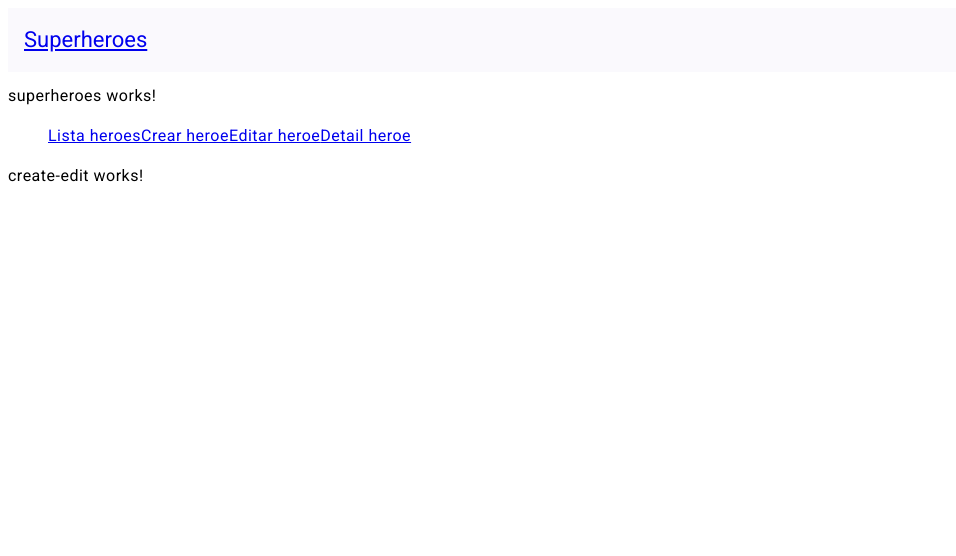
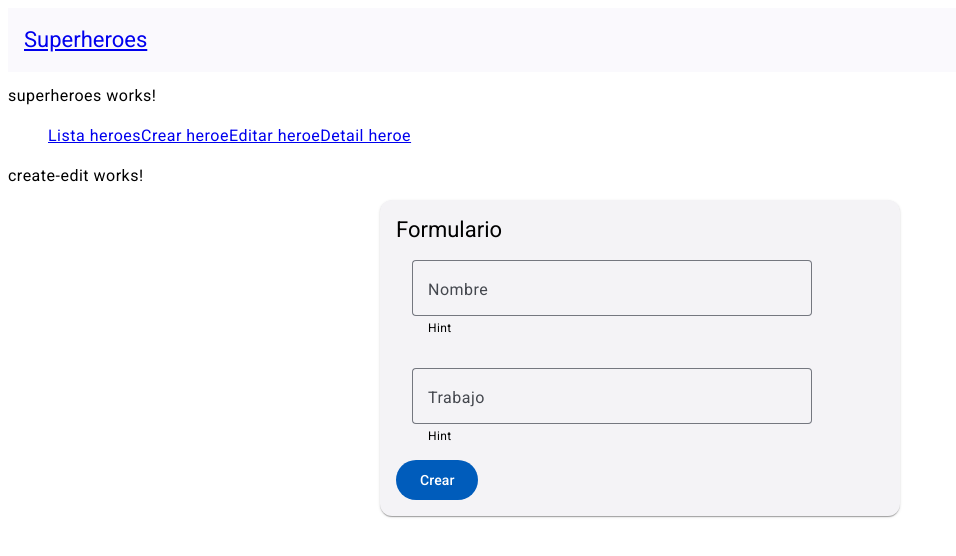
Before and after one commit to willvcg/superheroes-app, an Angular app: page /superheroes/create in a window 1280 px wide. Shown: the top 556 px of the page, without its empty margins (0-956 px from the left). Built offline with nearby package versions, Linux system fonts and the light colour scheme.

Commit message:
feat: create form

```diff
--- a/src/app/superheroes/pages/create-edit/create-edit.component.html
+++ b/src/app/superheroes/pages/create-edit/create-edit.component.html
@@ -1 +1,24 @@
 <p>create-edit works!</p>
+<div class="container">
+  <mat-card>
+    <mat-card-header>
+      <mat-card-title>Formulario</mat-card-title>
+    </mat-card-header>
+    <mat-card-content>
+      <form [formGroup]="form" (submit)="onSubmit()">
+        <mat-form-field appearance="outline" class="input-form">
+          <mat-label>Nombre</mat-label>
+          <input matInput formControlName="name" />
+          <mat-hint>Hint</mat-hint>
+        </mat-form-field>
+        <mat-form-field appearance="outline" class="input-form">
+          <mat-label>Trabajo</mat-label>
+          <input matInput formControlName="job" />
+          <mat-hint>Hint</mat-hint>
+        </mat-form-field>
+        <br />
+        <button mat-flat-button color="primary" type="submit">Crear</button>
+      </form>
+    </mat-card-content>
+  </mat-card>
+</div>
--- a/src/app/superheroes/pages/create-edit/create-edit.component.scss
+++ b/src/app/superheroes/pages/create-edit/create-edit.component.scss
@@ -0,0 +1,10 @@
+.container {
+  display: flex;
+  justify-content: center;
+}
+
+.input-form {
+  width: 100%;
+  max-width: 400px;
+  padding: 1rem;
+}
--- a/src/app/superheroes/pages/create-edit/create-edit.component.ts
+++ b/src/app/superheroes/pages/create-edit/create-edit.component.ts
@@ -1,12 +1,38 @@
 import { Component } from '@angular/core';
-
+import {
+  FormControl,
+  FormGroup,
+  FormsModule,
+  ReactiveFormsModule,
+} from '@angular/forms';
+import { MatButtonModule } from '@angular/material/button';
+import { MatCardModule } from '@angular/material/card';
+import { MatFormField, MatFormFieldModule } from '@angular/material/form-field';
+import { MatIconModule } from '@angular/material/icon';
+import { MatInputModule } from '@angular/material/input';
 @Component({
   selector: 'app-create-edit',
   standalone: true,
-  imports: [],
+  imports: [
+    MatCardModule,
+    MatFormField,
+    FormsModule,
+    ReactiveFormsModule,
+    MatIconModule,
+    MatInputModule,
+    MatFormFieldModule,
+    MatButtonModule,
+  ],
   templateUrl: './create-edit.component.html',
-  styleUrl: './create-edit.component.scss'
+  styleUrl: './create-edit.component.scss',
 })
 export class CreateEditComponent {
+  form = new FormGroup({
+    name: new FormControl(''),
+    job: new FormControl(''),
+  });
 
+  protected onSubmit() {
+    console.log(this.form.value);
+  }
 }
```
